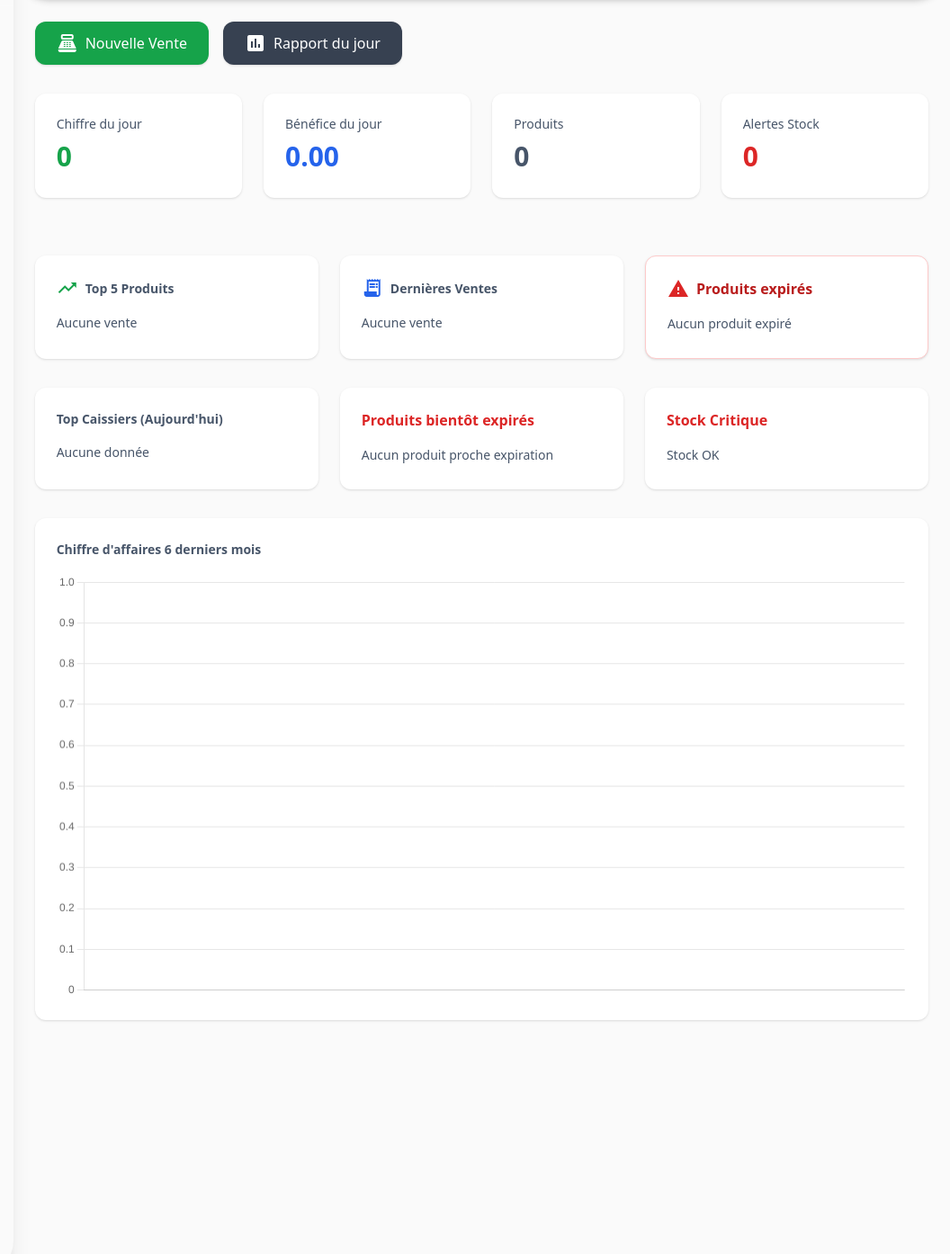
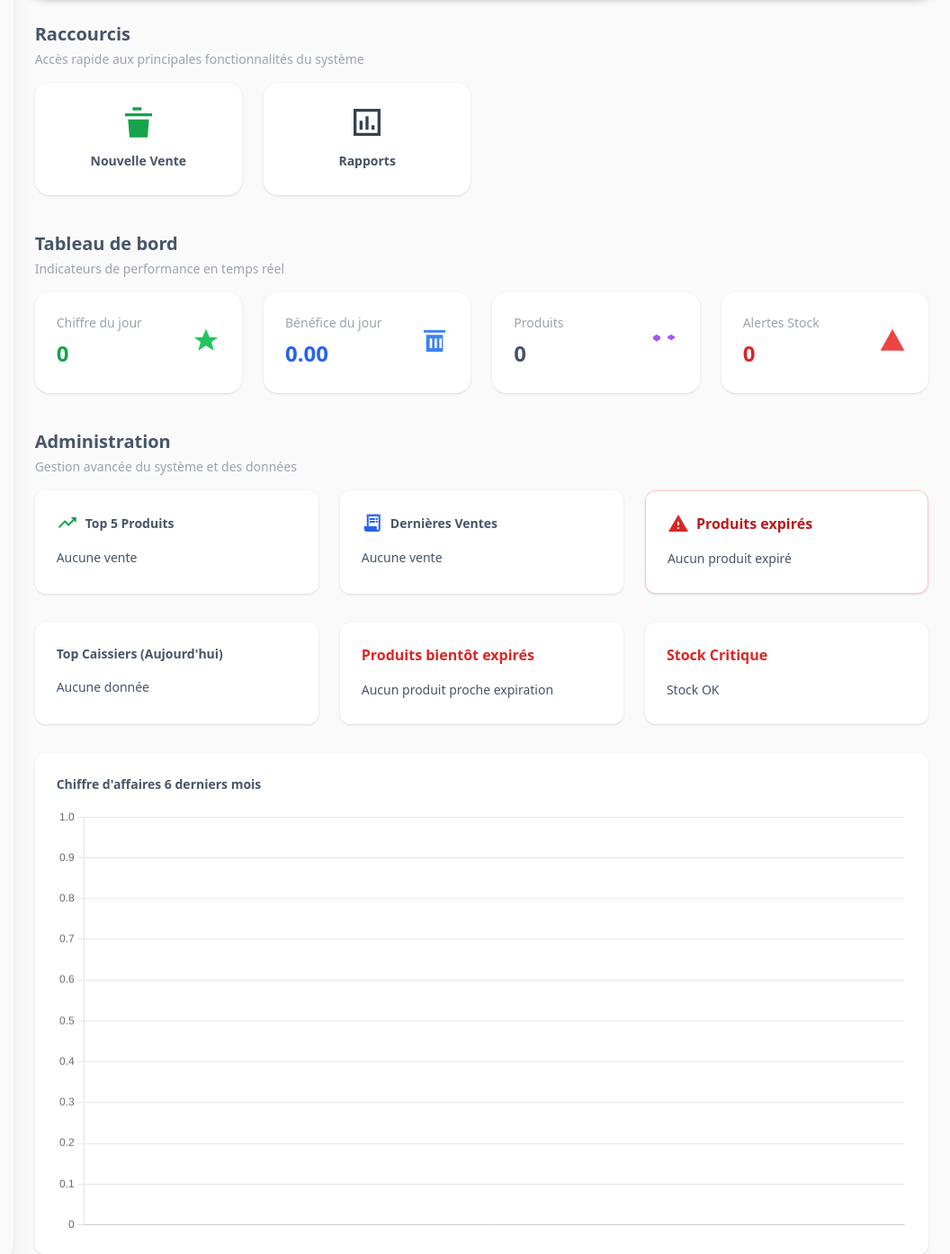
Before and after one commit to Mamadoubarry627/app_supermarche_saas, a Django app: page /dashboard/ in a window 1280 px wide. Shown: the part 90-1484 px from the top of the page at 90% size, without its empty margins (224-1280 px from the left). Run offline with Django 5.2, Linux system fonts and the light colour scheme; the visitor is signed in with stand-in values (Sample User, id 1); data that the repository does not hold is empty; some libraries are stand-ins or nearby versions.

Commit message:
correction templates

```diff
--- a/supermarcher/templates/gerant/dashboard_gerant.html
+++ b/supermarcher/templates/gerant/dashboard_gerant.html
@@ -10,107 +10,220 @@ Dashboard - {{ magasin.nom }}
 {% block content %}
 
 <!-- ===================== -->
+<!-- ACTIONS RAPIDES HEADER -->
+<!-- ===================== -->
+<div class="mb-4">
+    <div class="flex items-center justify-between">
+        <div>
+            <h2 class="text-xl font-bold label">Raccourcis</h2>
+            <p class="text-sm text-gray-400">
+                Accès rapide aux principales fonctionnalités du système
+            </p>
+        </div>
+    </div>
+</div>
+
+<!-- ===================== -->
 <!-- ACTIONS RAPIDES -->
 <!-- ===================== -->
-<div class="flex flex-wrap gap-4 mb-8">
+<div class="grid grid-cols-2 md:grid-cols-4 gap-6 mb-10">
 
     <a href="{% url 'vente_create' %}"
-       class="bg-green-600 hover:bg-green-700 text-white px-6 py-3 rounded-xl shadow flex items-center gap-2">
-        <span class="material-icons">point_of_sale</span>
-        Nouvelle Vente
+       class="group bg-white label:bg-gray-800 p-6 rounded-2xl shadow hover:shadow-xl transition text-center">
+
+        <div class="flex justify-center">
+            <svg class="w-10 h-10 text-green-600 group-hover:scale-110 transition"
+                 fill="currentColor" viewBox="0 0 24 24">
+                <path d="M3 6h18v2H3V6zm2 4h14l-1 12H6L5 10zm3-8h6v2H8V2z"/>
+            </svg>
+        </div>
+
+        <p class="mt-3 font-semibold label">Nouvelle Vente</p>
     </a>
 
     {% if request.user.role == "GERANT" %}
     <a href="{% url 'achat_nouveau' %}"
-       class="bg-blue-600 hover:bg-blue-700 text-white px-6 py-3 rounded-xl shadow flex items-center gap-2">
-        <span class="material-icons">add_shopping_cart</span>
-        Nouvel Achat
+       class="group bg-white label:bg-gray-800 p-6 rounded-2xl shadow hover:shadow-xl transition text-center">
+
+        <div class="flex justify-center">
+            <svg class="w-10 h-10 text-blue-600 group-hover:scale-110 transition"
+                 fill="currentColor" viewBox="0 0 24 24">
+                <path d="M7 4h10l1 2h4v2H2V6h4l1-2zm1 6h8l-1 10H9L8 10z"/>
+            </svg>
+        </div>
+
+        <p class="mt-3 font-semibold label">Nouvel Achat</p>
     </a>
 
     <a href="{% url 'produit_nouveau' %}"
-       class="bg-purple-600 hover:bg-purple-700 text-white px-6 py-3 rounded-xl shadow flex items-center gap-2">
-        <span class="material-icons">inventory_2</span>
-        Ajouter Produit
+       class="group bg-white label:bg-gray-800 p-6 rounded-2xl shadow hover:shadow-xl transition text-center">
+
+        <div class="flex justify-center">
+            <svg class="w-10 h-10 text-purple-600 group-hover:scale-110 transition"
+                 fill="currentColor" viewBox="0 0 24 24">
+                <path d="M4 4h16v16H4V4zm2 2v12h12V6H6zm5 2h2v8h-2V8zm-3 3h8v2H8v-2z"/>
+            </svg>
+        </div>
+
+        <p class="mt-3 font-semibold label">Ajouter Produit</p>
     </a>
     {% endif %}
 
     <a href="{% url 'rapport_journalier' %}"
-       class="bg-gray-700 hover:bg-gray-800 text-white px-6 py-3 rounded-xl shadow flex items-center gap-2">
-        <span class="material-icons">assessment</span>
-        Rapport du jour
+       class="group bg-white label:bg-gray-800 p-6 rounded-2xl shadow hover:shadow-xl transition text-center">
+
+        <div class="flex justify-center">
+            <svg class="w-10 h-10 text-gray-700 group-hover:scale-110 transition"
+                 fill="currentColor" viewBox="0 0 24 24">
+                <path d="M3 3h18v18H3V3zm2 16h14V5H5v14zm2-2h2v-6H7v6zm4 0h2v-9h-2v9zm4 0h2v-3h-2v3z"/>
+            </svg>
+        </div>
+
+        <p class="mt-3 font-semibold label">Rapports</p>
     </a>
 
 </div>
 
 <!-- ===================== -->
+<!-- KPI HEADER -->
+<!-- ===================== -->
+<div class="mb-4">
+    <h2 class="text-xl font-bold label">Tableau de bord</h2>
+    <p class="text-sm text-gray-400">
+        Indicateurs de performance en temps réel
+    </p>
+</div>
+
+<!-- ===================== -->
 <!-- KPI -->
 <!-- ===================== -->
-<div class="grid grid-cols-1 md:grid-cols-4 gap-6 mb-8">
+<div class="grid grid-cols-1 md:grid-cols-4 gap-6 mb-10">
 
-<div class="card p-6 shadow">
-<p class="text-sm label">Chiffre du jour</p>
-<h2 class="text-3xl font-bold text-green-600 mt-2">
+    <!-- CHIFFRE -->
+    <div class="bg-white label:bg-gray-800 p-6 rounded-2xl shadow hover:shadow-lg transition">
+        <div class="flex items-center justify-between">
+            <div>
+                <p class="text-sm text-gray-400">Chiffre du jour</p>
+                <h2 class="text-2xl font-bold text-green-600 mt-2">
                     {{ chiffre_jour|intcomma }} {{ magasin.devise }}
                 </h2>
             </div>
 
-<div class="card p-6 shadow">
-<p class="text-sm label">Bénéfice du jour</p>
-<h2 class="text-3xl font-bold text-blue-600 mt-2">
+            <svg class="w-8 h-8 text-green-500" fill="currentColor" viewBox="0 0 24 24">
+                <path d="M12 2l3 7h7l-5.5 4 2 7L12 16l-6.5 4 2-7L2 9h7l3-7z"/>
+            </svg>
+        </div>
+    </div>
+
+    <!-- BENEFICE -->
+    <div class="bg-white label:bg-gray-800 p-6 rounded-2xl shadow hover:shadow-lg transition">
+        <div class="flex items-center justify-between">
+            <div>
+                <p class="text-sm text-gray-400">Bénéfice du jour</p>
+                <h2 class="text-2xl font-bold text-blue-600 mt-2">
                     {{ benefice_jour|intcomma }} {{ magasin.devise }}
                 </h2>
             </div>
 
-<div class="card p-6 shadow">
-<p class="text-sm label">Produits</p>
-<h2 class="text-3xl font-bold mt-2 label">
+            <svg class="w-8 h-8 text-blue-500" fill="currentColor" viewBox="0 0 24 24">
+                <path d="M3 3h18v2H3V3zm2 4h14v14H5V7zm3 3v8h2v-8H8zm4 0v8h2v-8h-2zm4 0v8h2v-8h-2z"/>
+            </svg>
+        </div>
+    </div>
+
+    <!-- PRODUITS -->
+    <div class="bg-white label:bg-gray-800 p-6 rounded-2xl shadow hover:shadow-lg transition">
+        <div class="flex items-center justify-between">
+            <div>
+                <p class="text-sm text-gray-400">Produits</p>
+                <h2 class="text-2xl font-bold mt-2 label">
                     {{ produits_count }}
                 </h2>
             </div>
 
-<div class="card p-6 shadow {% if alertes_stock > 0 %}border border-red-200{% endif %}">
-<p class="text-sm label">Alertes Stock</p>
+            <svg class="w-8 h-8 text-purple-500" fill="currentColor" viewBox="0 0 24 24">
+                <path d="M21 8V7l-3-2-3 2v1l3 2 3-2zM3 8v1l3 2 3-2V7L6 5 3 7z"/>
+            </svg>
+        </div>
+    </div>
 
-<h2 class="text-3xl font-bold mt-2 text-red-600
-">
+    <!-- STOCK ALERT -->
+    <div class="bg-white label:bg-gray-800 p-6 rounded-2xl shadow hover:shadow-lg transition
+        {% if alertes_stock > 0 %}border border-red-300{% endif %}">
+
+        <div class="flex items-center justify-between">
+            <div>
+                <p class="text-sm text-gray-400">Alertes Stock</p>
+                <h2 class="text-2xl font-bold text-red-600 mt-2">
                     {{ alertes_stock }}
                 </h2>
+            </div>
 
+            <svg class="w-8 h-8 text-red-500" fill="currentColor" viewBox="0 0 24 24">
+                <path d="M12 2l10 18H2L12 2zm0 6v4m0 4h.01"/>
+            </svg>
+        </div>
     </div>
 
 </div>
 
+<!-- ===================== -->
+<!-- RACCOURCIS SYSTEME -->
+<!-- ===================== -->
+<div class="mb-4">
+    <h2 class="text-xl font-bold label">Administration</h2>
+    <p class="text-sm text-gray-400">
+        Gestion avancée du système et des données
+    </p>
+</div>
 
-<!-- ===================== -->
-<!-- RACCOURCIS -->
-<!-- ===================== -->
-<div class="grid grid-cols-2 md:grid-cols-4 gap-6 mb-8">
+<div class="grid grid-cols-2 md:grid-cols-4 gap-6">
 
 {% if request.user.role == "GERANT" %}
 
-<a href="{% url 'stock_mouvements' %}" class="card p-6 shadow hover:shadow-xl text-center">
-<span class="material-icons text-3xl text-indigo-600">inventory</span>
-<p class="mt-2 font-semibold label">Gestion Stock</p>
+<a href="{% url 'stock_mouvements' %}"
+   class="bg-white label:bg-gray-800 p-6 rounded-2xl shadow hover:shadow-xl text-center transition">
+
+    <svg class="w-10 h-10 mx-auto text-indigo-600" fill="currentColor" viewBox="0 0 24 24">
+        <path d="M4 4h16v16H4V4zm2 2v12h12V6H6z"/>
+    </svg>
+
+    <p class="mt-3 font-semibold label">Gestion Stock</p>
 </a>
 
-<a href="{% url 'fournisseurs_liste' %}" class="card p-6 shadow hover:shadow-xl text-center">
-<span class="material-icons text-3xl text-orange-600">store</span>
-<p class="mt-2 font-semibold label">Fournisseurs</p>
+<a href="{% url 'fournisseurs_liste' %}"
+   class="bg-white label:bg-gray-800 p-6 rounded-2xl shadow hover:shadow-xl text-center transition">
+
+    <svg class="w-10 h-10 mx-auto text-orange-600" fill="currentColor" viewBox="0 0 24 24">
+        <path d="M4 4h16v4H4V4zm0 6h16v10H4V10z"/>
+    </svg>
+
+    <p class="mt-3 font-semibold label">Fournisseurs</p>
 </a>
 
-<a href="{% url 'gerant_liste' %}" class="card p-6 shadow hover:shadow-xl text-center">
-<span class="material-icons text-3xl text-pink-600">people</span>
-<p class="mt-2 font-semibold label">Employés</p>
+<a href="{% url 'gerant_liste' %}"
+   class="bg-white label:bg-gray-800 p-6 rounded-2xl shadow hover:shadow-xl text-center transition">
+
+    <svg class="w-10 h-10 mx-auto text-pink-600" fill="currentColor" viewBox="0 0 24 24">
+        <path d="M12 12c2.7 0 5-2.3 5-5s-2.3-5-5-5-5 2.3-5 5 2.3 5 5 5z"/>
+    </svg>
+
+    <p class="mt-3 font-semibold label">Employés</p>
 </a>
 
+<a href="{% url 'rapports' %}"
+   class="bg-white label:bg-gray-800 p-6 rounded-2xl shadow hover:shadow-xl text-center transition">
 
-<a href="{% url 'rapports' %}" class="card p-6 shadow hover:shadow-xl text-center">
-<span class="material-icons text-3xl text-gray-700">bar_chart</span>
-<p class="mt-2 font-semibold label">Rapports</p>
+    <svg class="w-10 h-10 mx-auto text-gray-700" fill="currentColor" viewBox="0 0 24 24">
+        <path d="M3 3h18v18H3V3zm4 14h2v-6H7v6zm4 0h2v-9h-2v9zm4 0h2v-3h-2v3z"/>
+    </svg>
+
+    <p class="mt-3 font-semibold label">Rapports</p>
 </a>
+
 {% endif %}
+
 </div>
-
 
 <!-- ===================== -->
 <!-- TABLEAUX -->
```
Lines whose indentation alone changed are shown as unchanged.
